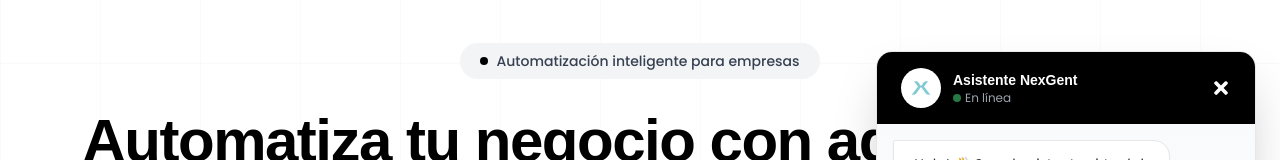
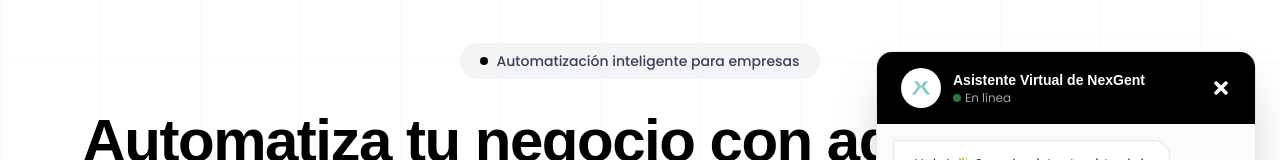
Before and after one commit to Aguti1902/nexgent-nueva-web, a Next.js app: page / in a window 1280 px wide. Both pictures are taken after a click on the button 1227 px from the left and 747 px from the top of the page. Shown: the part 125-285 px from the top of the page. Built offline with nearby package versions, Linux system fonts and the light colour scheme; a web font is replaced by a local one.

Commit message:
✨ UPDATE: Cambio nombre chat a Asistente Virtual de NexGent
CAMBIO:
Asistente NexGent → Asistente Virtual de NexGent

```diff
--- a/components/ChatWidget.tsx
+++ b/components/ChatWidget.tsx
@@ -107,7 +107,7 @@ export default function ChatWidget() {
                   <Image src="/images/ISOTIPO.png" alt="NexGent" width={24} height={24} />
                 </div>
                 <div>
-                  <h3 className="font-semibold text-white text-sm">Asistente NexGent</h3>
+                  <h3 className="font-semibold text-white text-sm">Asistente Virtual de NexGent</h3>
                   <p className="text-xs text-gray-400 flex items-center gap-1">
                     <span className="w-2 h-2 bg-green-400 rounded-full animate-pulse" />
                     En línea
```
